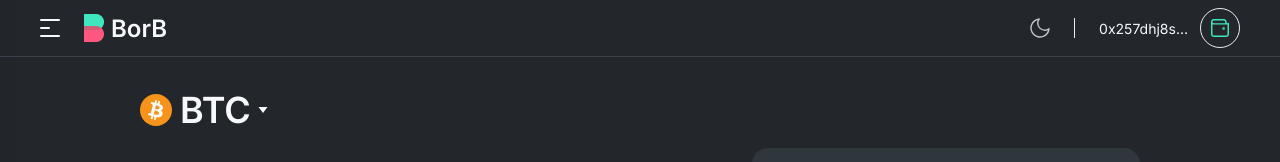
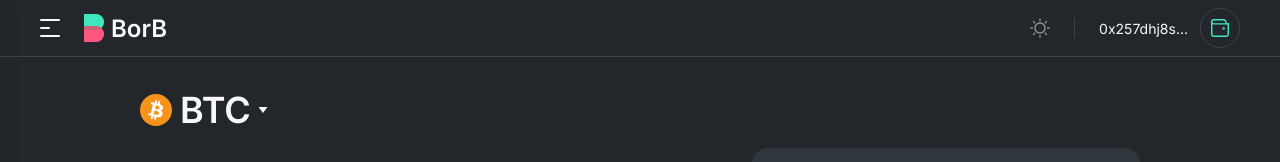
Before and after one commit to tragedyHub/borb-landing, a React (Create React App) app: page / in a window 1280 px wide. Both pictures are taken after a click on the picture 1040 px from the left and 28 px from the top of the page. Shown: the top 162 px of the page. Built offline with nearby package versions, Linux system fonts and the light colour scheme.

Commit message:
fix: header icon and swap wallet border

```diff
--- a/src/App.tsx
+++ b/src/App.tsx
@@ -37,6 +37,7 @@ export const lightTheme = {
     homePageButton: '#E9ECF2',
 
     navbarBottom: '#C2C5CC',
+    walletBorder: '#E9ECF2',
 }
 
 export const darkTheme = {
@@ -64,6 +65,7 @@ export const darkTheme = {
     faqCrossColor: '#8A8F99',
     homePageButton: '#3D424D',
     navbarBottom: '#3D424D',
+    walletBorder: '#3D424D',
 }
 
 const App = () => {
@@ -91,6 +93,11 @@ const App = () => {
                 <Nav isBurger={isBurger} setIsBurger={setIsBurger} />
                 <MainContainer>
                     <Header
+                        theme={
+                            appTheme.backgroundContent === '#ffffff'
+                                ? 'light'
+                                : 'dark'
+                        }
                         setIsBurger={setIsBurger}
                         changeTheme={changeTheme}
                     />
--- a/src/components/Header.jsx
+++ b/src/components/Header.jsx
@@ -59,12 +59,23 @@ const Header = (props) => {
                 </NavLink>
             </div>
             <div className="right">
+                {props.theme === 'light' && (
                     <img
                         src="/images/primary/moon.svg"
                         alt=""
                         style={{ marginRight: '24px', cursor: 'pointer' }}
                         onClick={props.changeTheme}
                     />
+                )}
+                {props.theme === 'dark' && (
+                    <img
+                        src="/images/primary/sun.svg"
+                        alt=""
+                        style={{ marginRight: '24px', cursor: 'pointer' }}
+                        onClick={props.changeTheme}
+                    />
+                )}
+
                 <img
                     src="/images/primary/language.svg"
                     alt=""
@@ -175,7 +186,7 @@ const StyledHeader = styled.header`
 const Line = styled.div`
     height: 20px;
     width: 1px;
-    background: var(--grey95);
+    background: ${(props) => props.theme.walletBorder};
     margin: 0 24px;
     @media screen and (max-width: 768px) {
         display: none;
@@ -199,7 +210,7 @@ const Wallet = styled.div`
     width: 40px;
     height: 40px;
     border-radius: 50%;
-    border: 1px solid var(--grey95);
+    border: 1px solid ${(props) => props.theme.walletBorder};
     display: grid;
     place-content: center;
     cursor: pointer;
```
Also changed, not shown: public/images/primary/sun.svg (added). Lines whose indentation alone changed are shown as unchanged.
